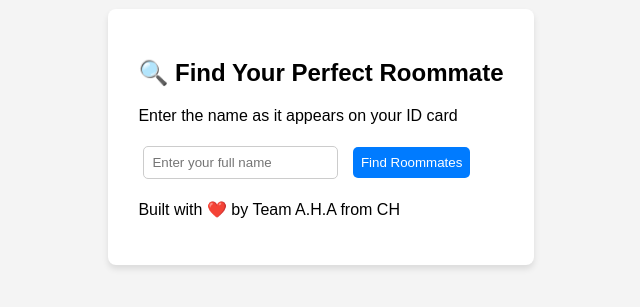
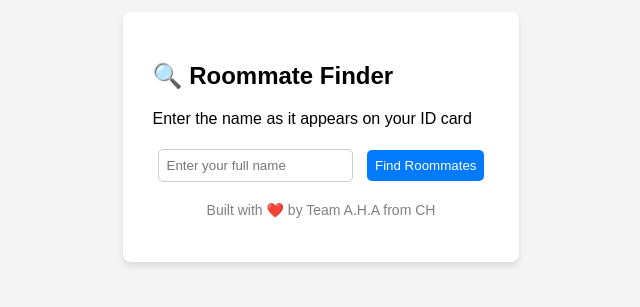
Before and after one commit to AdityaBanasri23/cssprototype, a website: page index.html in a window 1280 px wide. Shown: the part 263-570 px from the top of the page, without its empty margins (319-959 px from the left). Drawn offline with Linux system fonts and the light colour scheme.

Commit message:
Update index.html

```diff
--- a/index.html
+++ b/index.html
@@ -7,7 +7,7 @@
 </head>
 <body>
     <div class="container">
-        <h2>🔍 Find Your Perfect Roommate</h2>
+        <h2>🔍 Roommate Finder</h2>
         <p class="subtext">Enter the name as it appears on your ID card</p>
         <form id="roommateForm">
             <input type="text" name="name" placeholder="Enter your full name" required>
@@ -16,7 +16,9 @@
         <div class="result" id="result">
             <!-- Result will be dynamically populated -->
         </div>
-        <p class="footer">Built with ❤️ by Team A.H.A from CH</p>
+        <p style="text-align: center; font-size: 14px; color: gray; margin-top: 10px;">
+            Built with ❤️ by Team A.H.A from CH
+        </p>
     </div>
 
     <script>
```
